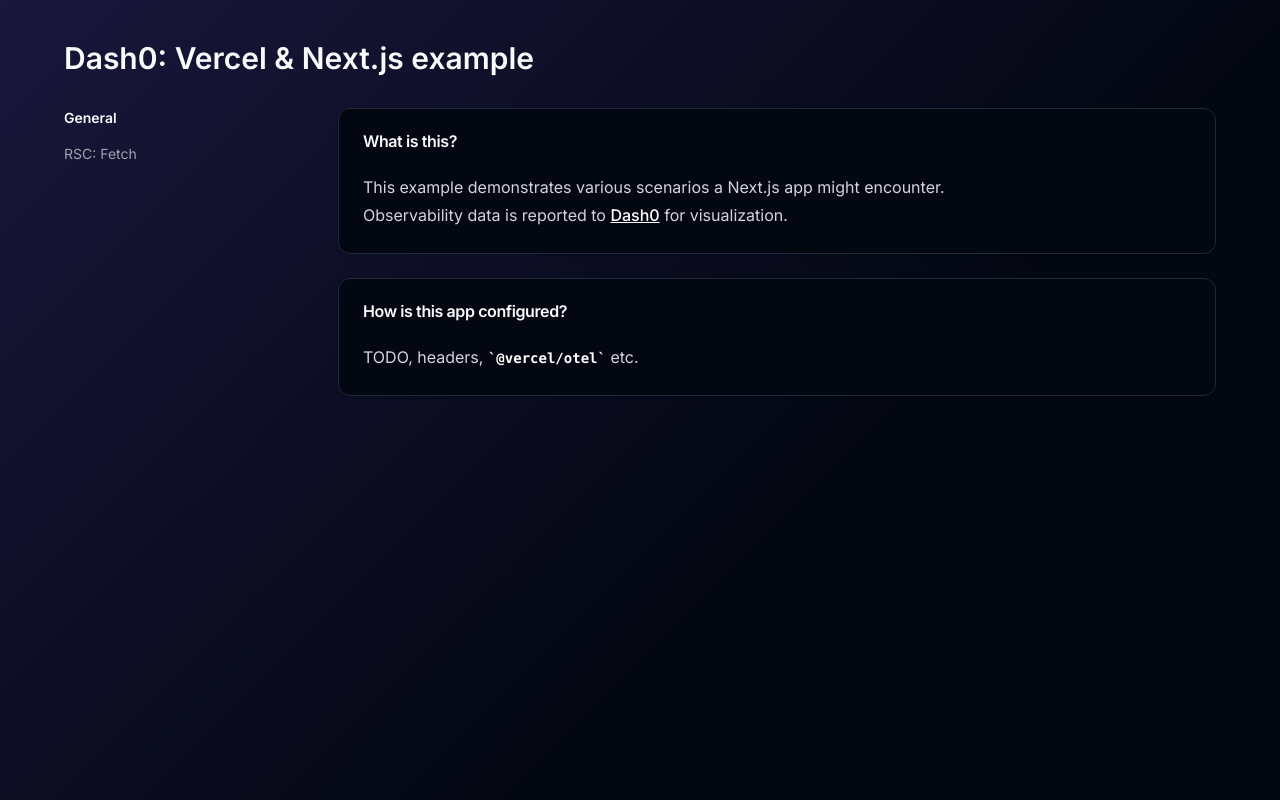
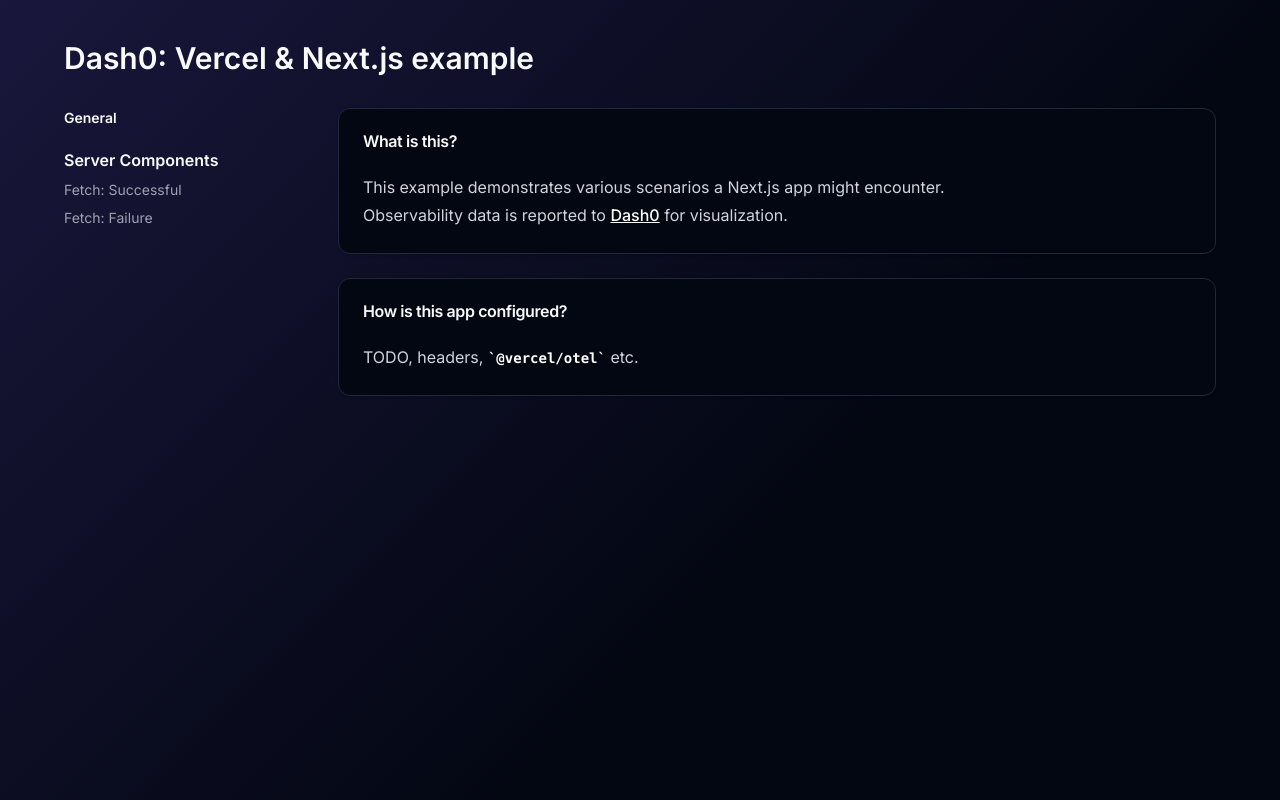
Before and after one commit to dash0hq/dash0-vercel-nextjs-demo, a Next.js app: page / in a window 1280 px wide. Built offline with nearby package versions, Linux system fonts and the light colour scheme.

Commit message:
feat: negative fetch example

```diff
--- a/src/app/layout.tsx
+++ b/src/app/layout.tsx
@@ -29,9 +29,12 @@
             <h1 className="text-3xl font-semibold">Dash0: Vercel &amp; Next.js example</h1>
           </div>
           <div className="mx-auto grid w-full max-w-6xl items-start gap-6 md:grid-cols-[180px_1fr] lg:grid-cols-[250px_1fr]">
-            <nav className="grid gap-4 text-sm text-muted-foreground" x-chunk="dashboard-04-chunk-0">
+            <nav className="grid gap-2 text-sm text-muted-foreground" x-chunk="dashboard-04-chunk-0">
               <NavLink pathname="/" label="General" />
-              <NavLink pathname="/rsc-fetch" label="RSC: Fetch" />
+
+              <NavGroup>Server Components</NavGroup>
+              <NavLink pathname="/rsc-fetch-success" label="Fetch: Successful" />
+              <NavLink pathname="/rsc-fetch-failure" label="Fetch: Failure" />
             </nav>
             <main>{children}</main>
           </div>
@@ -40,3 +43,7 @@
     </html>
   );
 }
+
+function NavGroup({ children }: { children: React.ReactNode }) {
+  return <div className="mt-3 text-base font-semibold text-primary">{children}</div>;
+}
--- a/src/app/rsc-fetch/page.tsx
+++ b/src/app/rsc-fetch-failure/page.tsx
@@ -1,13 +1,11 @@
 import { Card, CardContent, CardDescription, CardFooter, CardHeader, CardTitle } from "@/components/ui/card";
-import Link from "next/link";
-import { Button } from "@/components/ui/button";
 import { ReloadButton } from "@/components/ui/reload-button";
+import { FetchResponseInsights } from "@/components/ui/fetch-response-insights";
 
-export default async function Home() {
-  const resp = await fetch("https://www.example.com");
-  if (!resp.ok) {
-    console.error("Failed to fetch example.com");
-  }
+export default async function RSCFetchFailure() {
+  const resp = await fetch("https://example.com", {
+    method: "DELETE",
+  });
 
   return (
     <Card>
@@ -17,7 +15,9 @@
           To render this page, a fetch request was made to <code>example.com</code>.
         </CardDescription>
       </CardHeader>
-      <CardContent>TODO</CardContent>
+      <CardContent>
+        <FetchResponseInsights status={resp.status} statusText={resp.statusText} />
+      </CardContent>
       <CardFooter className="border-t px-6 py-4">
         <ReloadButton />
       </CardFooter>
--- /dev/null
+++ b/src/app/rsc-fetch-success/page.tsx
@@ -0,0 +1,24 @@
+import { Card, CardContent, CardDescription, CardFooter, CardHeader, CardTitle } from "@/components/ui/card";
+import { ReloadButton } from "@/components/ui/reload-button";
+import { FetchResponseInsights } from "@/components/ui/fetch-response-insights";
+
+export default async function RSCFetchSuccess() {
+  const resp = await fetch("https://www.example.com");
+
+  return (
+    <Card>
+      <CardHeader>
+        <CardTitle>RSC: Fetch</CardTitle>
+        <CardDescription>
+          To render this page, a fetch request was made to <code>example.com</code>.
+        </CardDescription>
+      </CardHeader>
+      <CardContent>
+        <FetchResponseInsights status={resp.status} statusText={resp.statusText} />
+      </CardContent>
+      <CardFooter className="border-t px-6 py-4">
+        <ReloadButton />
+      </CardFooter>
+    </Card>
+  );
+}
--- /dev/null
+++ b/src/components/ui/fetch-response-insights.tsx
@@ -0,0 +1,15 @@
+type FetchResponseInsightsProps = {
+  status: number;
+  statusText: string;
+};
+export function FetchResponseInsights({ status, statusText }: FetchResponseInsightsProps) {
+  return (
+    <div className="border-b last:border-b-0">
+      <dt className="font-medium text-muted-foreground">HTTP Status</dt>
+      <dd>
+        {status}
+        {statusText && `: ${statusText}`}
+      </dd>
+    </div>
+  );
+}
--- a/src/components/ui/nav-link.tsx
+++ b/src/components/ui/nav-link.tsx
@@ -14,7 +14,7 @@
   return (
     <Link
       href={pathname}
-      className={cn({
+      className={cn("hover:underline", {
         "font-semibold text-primary": activePathname === pathname,
       })}
     >
```
